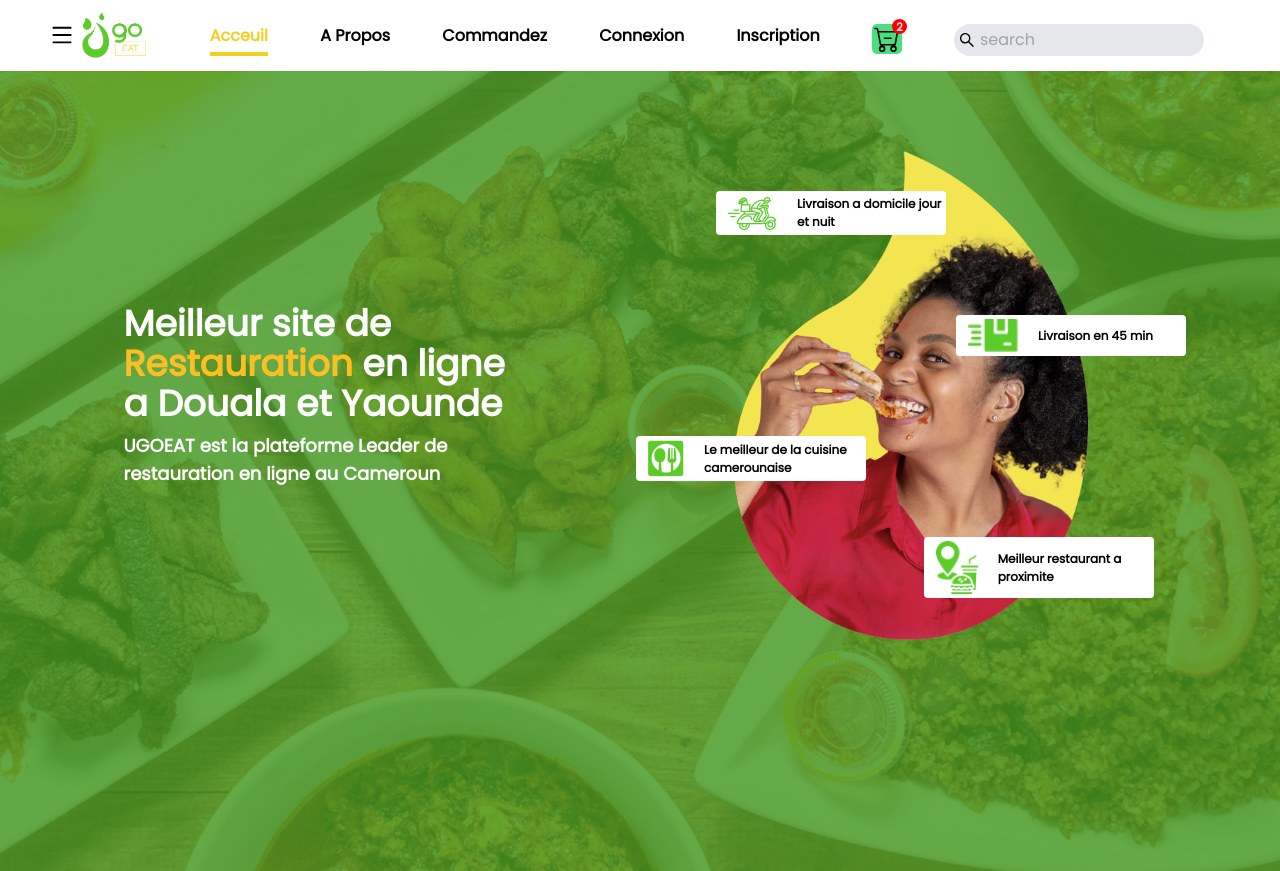
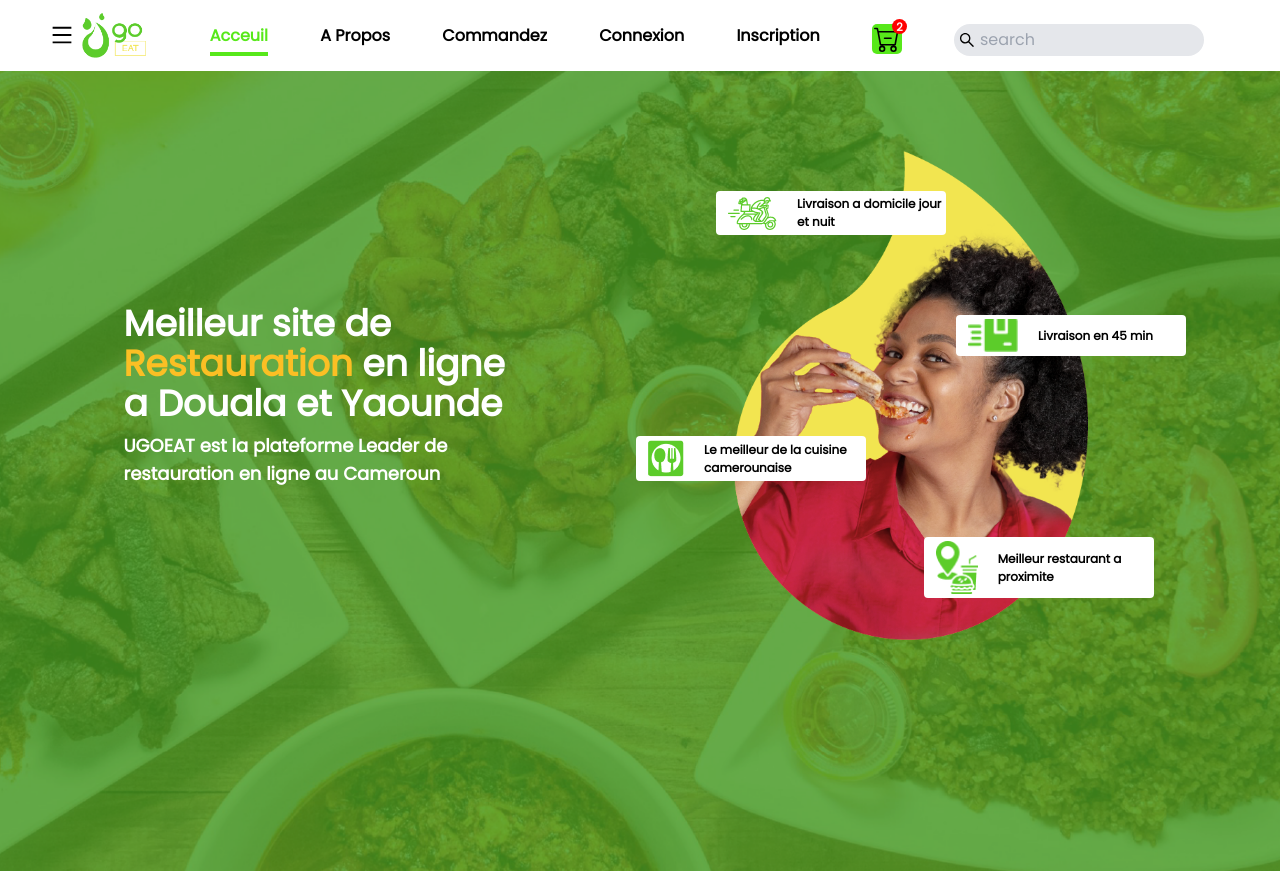
Before and after one commit to UGOEAT-Dev/Ugoeat-WebFront, a React (Vite) app: page / in a window 1280 px wide. Built offline with nearby package versions, Linux system fonts and the light colour scheme.

Commit message:
Ajout des couleurs dans le app.scss

```diff
--- a/src/pages/root/components/Navbar.jsx
+++ b/src/pages/root/components/Navbar.jsx
@@ -14,7 +14,7 @@
                 <li><NavLink to='/login'>Connexion</NavLink></li>
                 <li><NavLink to='/register'>Inscription</NavLink></li>
                 <li>
-                    <button className="cart bg-green-400">
+                    <button className="cart bg-green">
                         <span className="cart-text font-bold">2</span>
                         <BsCartDash className="cart-image"/>
                     </button>
--- a/src/pages/root/root.scss
+++ b/src/pages/root/root.scss
@@ -1,5 +1,5 @@
 
-$link-active-color: #f1d020;
+$link-active-color: rgb(87, 232, 26);
 
 nav {
   color: #000;
--- /dev/null
+++ b/src/scss/_colors.scss
@@ -0,0 +1,10 @@
+
+$primaryColor: rgb(87, 232, 26);
+
+.text-green {
+  color: $primaryColor;
+}
+
+.bg-green {
+  background-color: $primaryColor;
+}
--- a/src/scss/app.scss
+++ b/src/scss/app.scss
@@ -6,6 +6,8 @@
 @tailwind utilities;
 
 /* End Tailwind CSS */
+
+@import "colors";
 
 @font-face {
   font-family: 'poppins';
```
